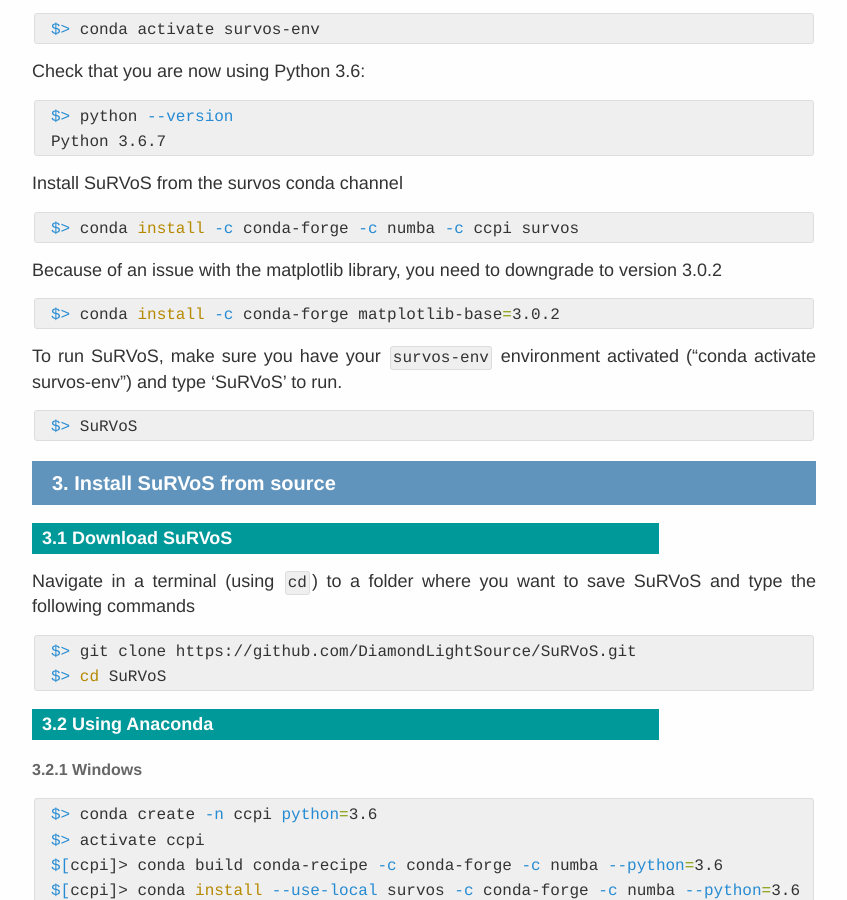
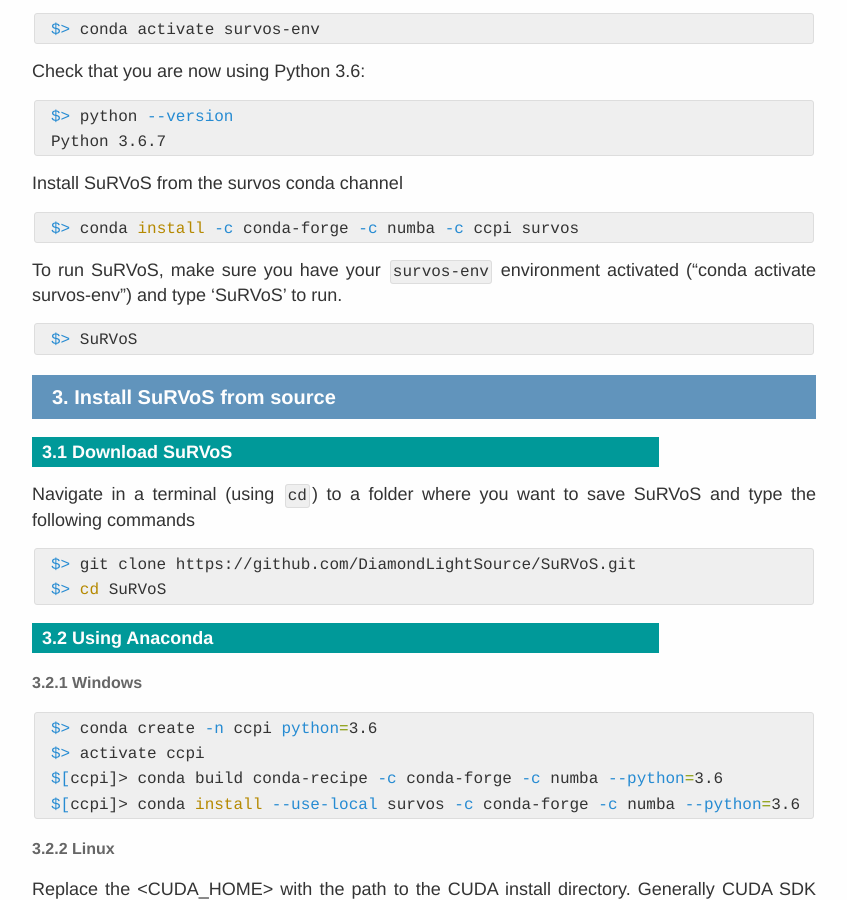
Before and after one commit to DiamondLightSource/SuRVoS, a Jekyll site: the page built from docs/installation.md, in a window 1280 px wide and 900 px high, scrolled down 1154 px. Shown: the whole window, without its empty margins (326-1173 px from the left). Built offline with Jekyll 4.4.1, drawn with Linux system fonts in a browser that asks for light colours.

Commit message:
Removes downgrade of matplotlib from installation instructions - Bug is fixed so downgrade no longer necessary

````diff
--- a/docs/installation.md
+++ b/docs/installation.md
@@ -62,11 +62,6 @@
 
 ```bash
 $> conda install -c conda-forge -c numba -c ccpi survos
-```
-
-Because of an issue with the matplotlib library, you need to downgrade to version 3.0.2
-```bash
-$> conda install -c conda-forge matplotlib-base=3.0.2
 ```
 
 To run SuRVoS, make sure you have your `survos-env` environment activated ("conda activate survos-env") and type 'SuRVoS' to run.
````
